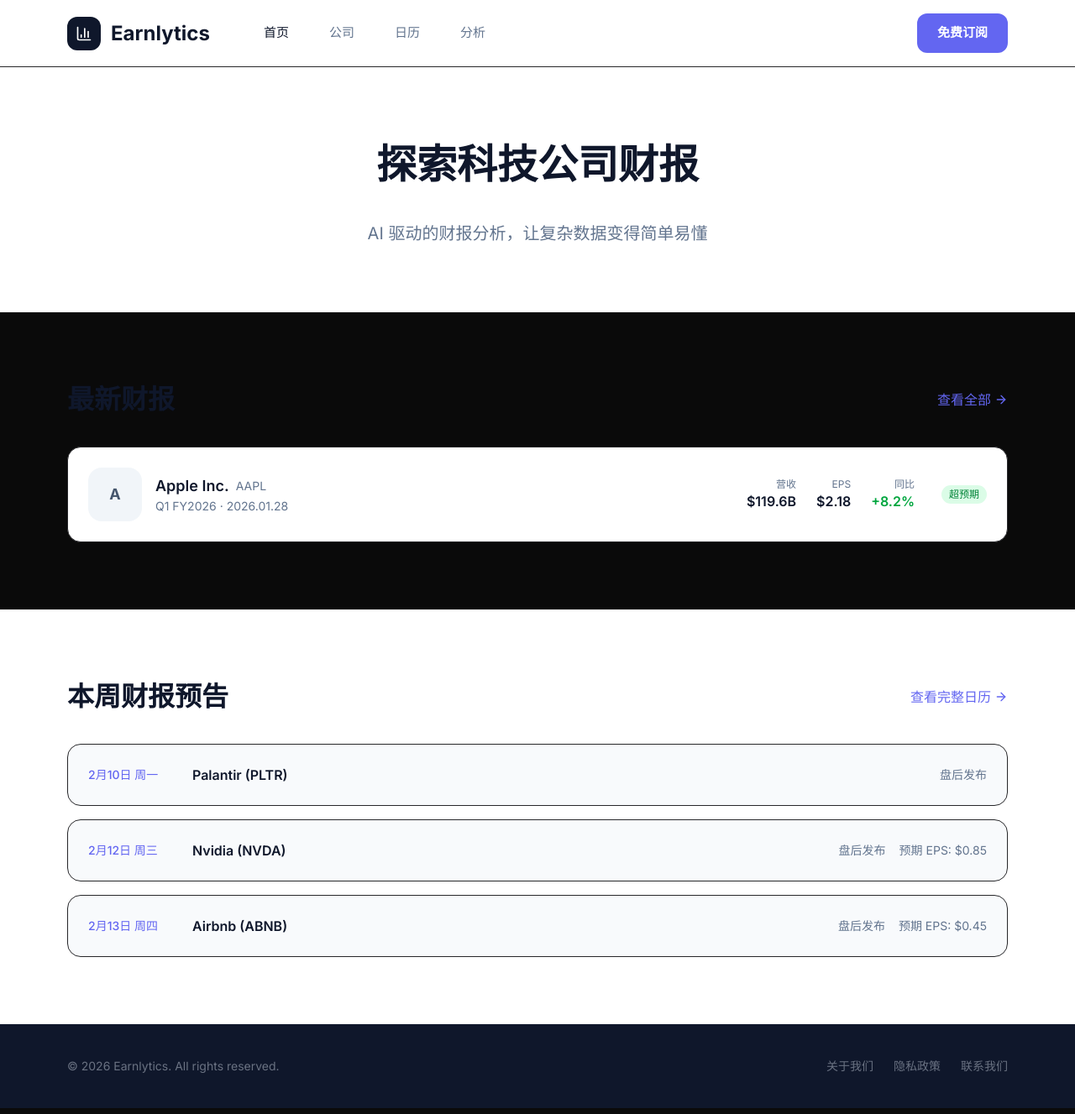
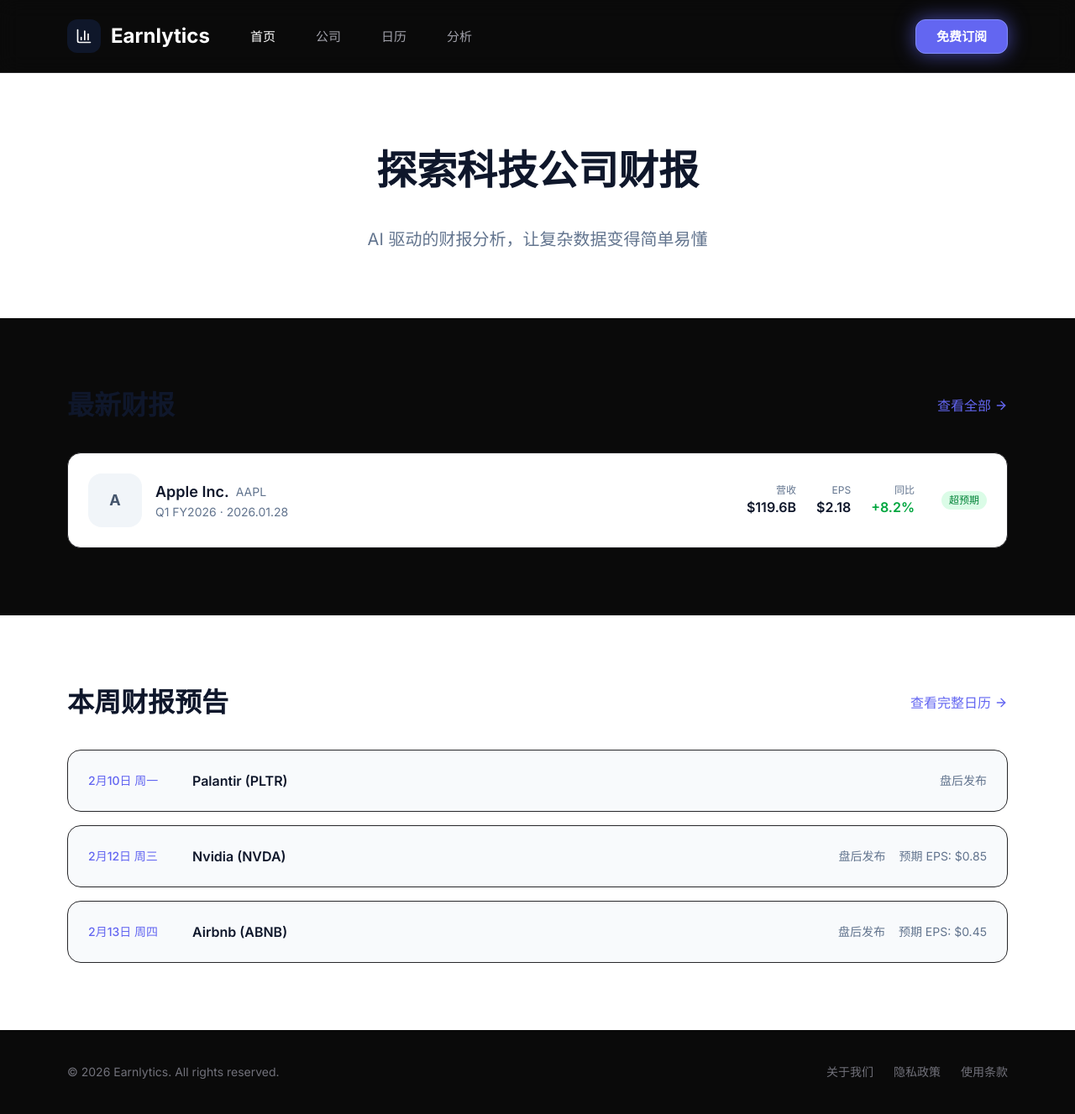
Before and after one commit to Timcai06/Earnlytics, a Next.js app in the folder earnlytics-web/: page /home in a window 1280 px wide. Shown: the whole page at 84% size. Built offline with nearby package versions, Linux system fonts and the light colour scheme.

Commit message:
feat: redesign Header and Footer for dark theme
Update Header with semi-transparent background and glow effects

Update Footer with dark theme colors

Ultraworked with [Sisyphus](https://github.com/code-yeongyu/oh-my-opencode)

Co-authored-by: Sisyphus <clio-agent@sisyphuslabs.ai>

```diff
--- a/earnlytics-web/src/components/layout/Footer.tsx
+++ b/earnlytics-web/src/components/layout/Footer.tsx
@@ -6,14 +6,14 @@
   const footerLinks = [
     { label: "关于我们", href: "/about" },
     { label: "隐私政策", href: "/privacy" },
-    { label: "联系我们", href: "/contact" },
+    { label: "使用条款", href: "/terms" },
   ];
 
   return (
-    <footer className="bg-slate-900 py-10 px-20">
+    <footer className="bg-background px-20 py-10">
       <div className="flex items-center justify-between">
         {/* Left: Copyright */}
-        <p className="text-sm text-gray-500">
+        <p className="text-sm text-text-tertiary">
           © {currentYear} Earnlytics. All rights reserved.
         </p>
 
@@ -23,7 +23,7 @@
             <Link
               key={link.href}
               href={link.href}
-              className="text-sm text-gray-500 transition-colors hover:text-gray-400"
+              className="text-sm text-text-tertiary transition-colors hover:text-text-secondary"
             >
               {link.label}
             </Link>
--- a/earnlytics-web/src/components/layout/Header.tsx
+++ b/earnlytics-web/src/components/layout/Header.tsx
@@ -15,16 +15,16 @@
   ];
 
   return (
-    <header className="sticky top-0 z-50 h-20 border-b border-border bg-white">
+    <header className="sticky top-0 z-50 h-[87px] border-b border-border bg-background/80 backdrop-blur-md">
       <div className="flex h-full items-center justify-between px-20">
         {/* Left Group: Logo + Nav */}
-        <div className="flex items-center gap-16">
+        <div className="flex items-center gap-12">
           {/* Logo */}
           <Link href="/" className="flex items-center gap-3">
-            <div className="flex h-10 w-10 items-center justify-center rounded-lg bg-slate-900">
+            <div className="flex h-10 w-10 items-center justify-center rounded-lg bg-[#0F172A]">
               <BarChart3 className="h-5 w-5 text-white" />
             </div>
-            <span className="text-2xl font-bold text-slate-900">Earnlytics</span>
+            <span className="text-2xl font-bold text-white">Earnlytics</span>
           </Link>
 
           {/* Navigation */}
@@ -33,8 +33,8 @@
               <Link
                 key={item.href}
                 href={item.href}
-                className={`text-[15px] font-medium transition-colors hover:text-slate-900 ${
-                  pathname === item.href ? "text-slate-900" : "text-slate-500"
+                className={`text-[15px] font-medium leading-none transition-colors hover:text-white ${
+                  pathname === item.href ? "text-white" : "text-text-secondary"
                 }`}
               >
                 {item.label}
@@ -46,7 +46,7 @@
         {/* Right: CTA Button */}
         <Link
           href="/signup"
-          className="rounded-lg bg-primary px-6 py-3 text-[15px] font-semibold text-white transition-colors hover:bg-primary-hover"
+          className="rounded-lg border border-[#818CF8] bg-primary px-6 py-3 text-[15px] font-semibold leading-none text-white shadow-[0_0_24px_rgba(99,102,241,0.67)] transition-colors hover:bg-primary-hover"
         >
           免费订阅
         </Link>
```
